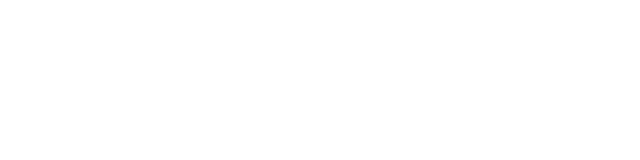
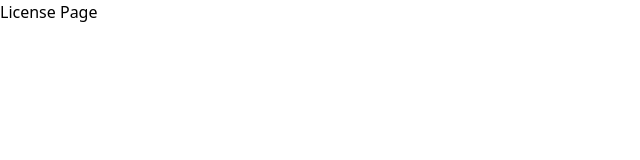
Before and after one commit to harsh6754/Solar-Power-Application, a React (Create React App) app in the folder client/: page /licences in a window 1280 px wide. Before the commit this address had no page. Shown: the top 160 px of the page, without its empty margins (0-640 px from the left). Built offline with nearby package versions, Linux system fonts and the light colour scheme.

Commit message:
Licenses Page Integrated

```diff
--- a/client/src/App.js
+++ b/client/src/App.js
@@ -10,6 +10,7 @@ import Blogs from './FooterPages/Blogs';
 import BrandCenter from './FooterPages/BrandCenter';
 import Careers from './FooterPages/Careers';
 import Contact from './FooterPages/Contact';
+import Licensing from './FooterPages/Licensing';
 
 function App() {
   return (
@@ -28,6 +29,8 @@ function App() {
            <Route path='/Brand' element={<BrandCenter/>}/>
            <Route path='/career' element={<Careers/>}/>
            <Route path='/contact' element={<Contact/>}/>
+           <Route path='/licences' element={<Licensing/>}/>
+
        </Routes>
     </div>
   );
--- a/client/src/FooterPages/Licensing.jsx
+++ b/client/src/FooterPages/Licensing.jsx
@@ -0,0 +1,11 @@
+import React from 'react'
+
+const Licensing = () => {
+  return (
+    <div>
+      License Page
+    </div>
+  )
+}
+
+export default Licensing
--- a/client/src/component/Footer.jsx
+++ b/client/src/component/Footer.jsx
@@ -47,7 +47,7 @@ const Footer = () => {
                 <a href="#" className="hover:underline">Privacy Policy</a>
               </li>
               <li className="mb-4">
-                <a href="#" className="hover:underline">Licensing</a>
+                <a href="/licences" className="hover:underline">Licensing</a>
               </li>
               <li className="mb-4">
                 <a href="#" className="hover:underline">Terms & Conditions</a>
```
